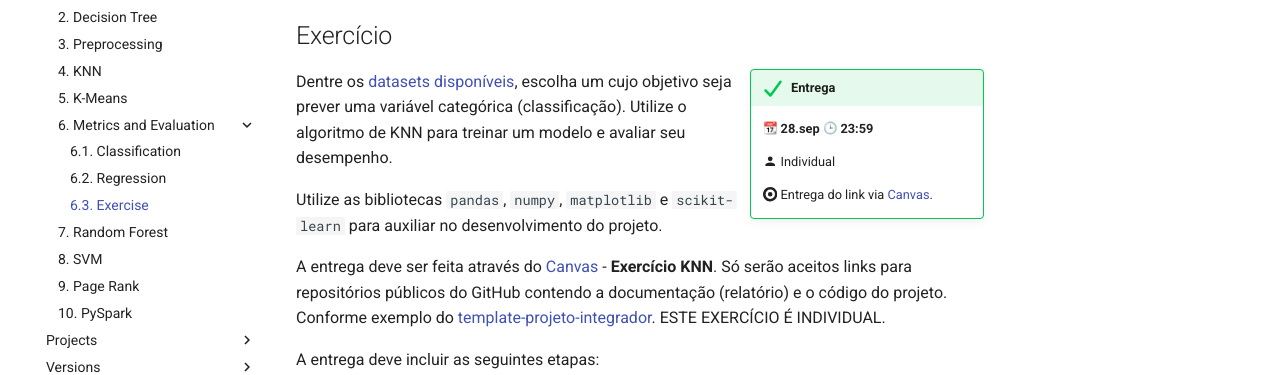
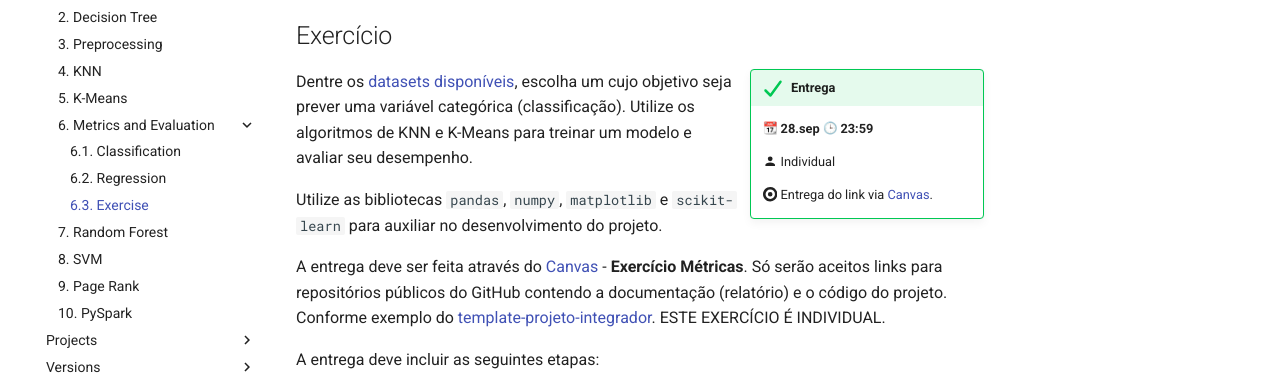
Before and after one commit to hsandmann/ml, an MkDocs documentation site: the page built from docs/classes/metrics/exercise/main.md, in a window 1280 px wide and 1158 px high. Shown: the part 202-577 px from the top of the window. Built offline with MkDocs 1.6.1 and Material for MkDocs 9.7.7, drawn with Linux system fonts in a browser that asks for light colours; emoji names are drawn with the system emoji font; comment, search, counter and statistics services are not loaded.

```diff
--- a/docs/classes/metrics/exercise/main.md
+++ b/docs/classes/metrics/exercise/main.md
@@ -8,11 +8,11 @@
 
     :simple-target: Entrega do link via [Canvas](https://canvas.espm.br/){:target="_blank"}.
 
-Dentre os [datasets disponíveis](/ml/classes/concepts/data/main/#datasets){:target="_blank"}, escolha um cujo objetivo seja prever uma variável categórica (classificação). Utilize o algoritmo de KNN para treinar um modelo e avaliar seu desempenho.
+Dentre os [datasets disponíveis](/ml/classes/concepts/data/main/#datasets){:target="_blank"}, escolha um cujo objetivo seja prever uma variável categórica (classificação). Utilize os algoritmos de KNN e K-Means para treinar um modelo e avaliar seu desempenho.
 
 Utilize as bibliotecas `pandas`, `numpy`, `matplotlib` e `scikit-learn` para auxiliar no desenvolvimento do projeto.
 
-A entrega deve ser feita através do [Canvas](https://canvas.espm.br/) - **Exercício KNN**. Só serão aceitos links para repositórios públicos do GitHub contendo a documentação (relatório) e o código do projeto. Conforme exemplo do [template-projeto-integrador](https://hsandmann.github.io/documentation.template/){:target="_blank"}. ESTE EXERCÍCIO É INDIVIDUAL.
+A entrega deve ser feita através do [Canvas](https://canvas.espm.br/) - **Exercício Métricas**. Só serão aceitos links para repositórios públicos do GitHub contendo a documentação (relatório) e o código do projeto. Conforme exemplo do [template-projeto-integrador](https://hsandmann.github.io/documentation.template/){:target="_blank"}. ESTE EXERCÍCIO É INDIVIDUAL.
 
 A entrega deve incluir as seguintes etapas:
 
```
